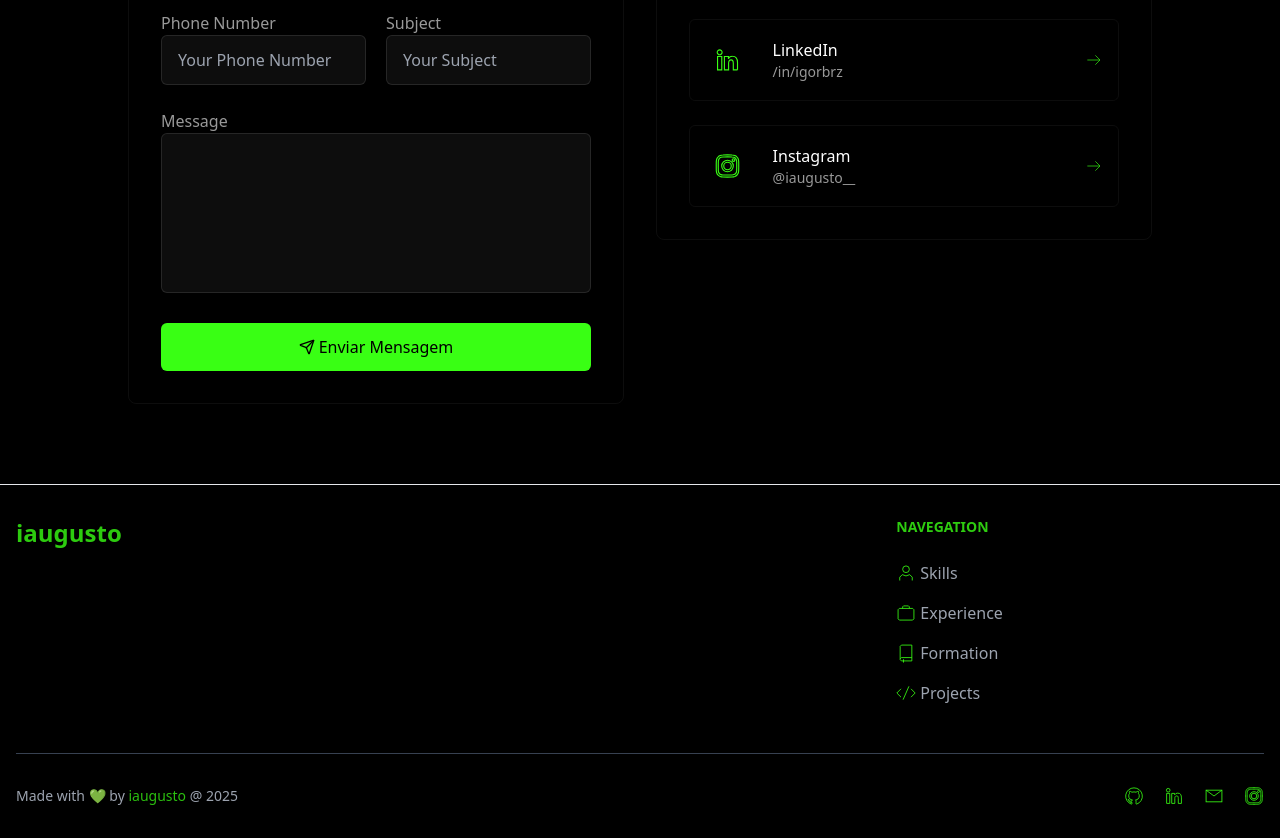
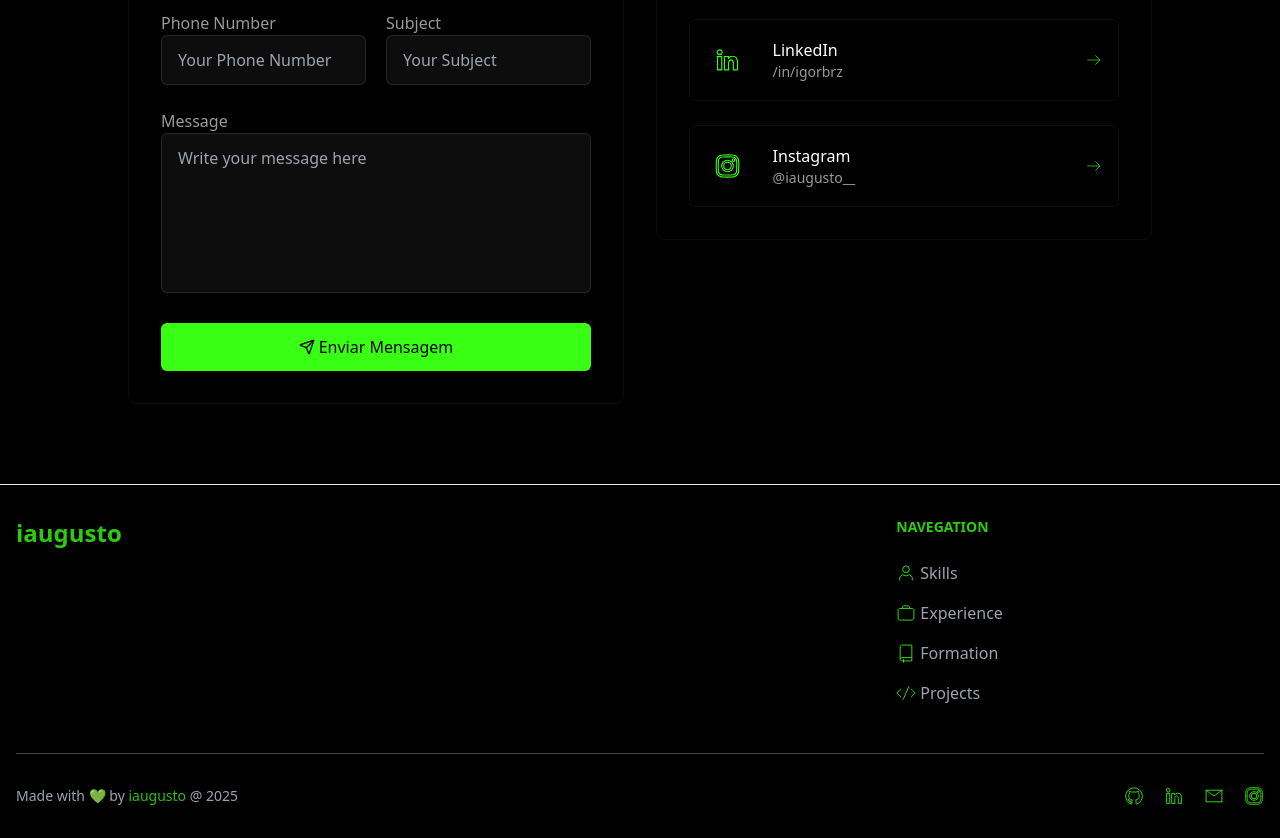
Before and after one commit to iaugustoz/portfolio, an Angular app: page / in a window 1280 px wide. Shown: the part 3660-4498 px from the top of the page. Built offline with nearby package versions, Linux system fonts and the light colour scheme.

Commit message:
:sparkles: feat: adicionar placeholder

```diff
--- a/src/app/features/home/components/contact-form/contact-form.component.html
+++ b/src/app/features/home/components/contact-form/contact-form.component.html
@@ -48,7 +48,13 @@
 
         <div class="flex flex-col">
           <label for="subject" class="form-label">Subject</label>
-          <input type="text" id="subject" class="form-input" required placeholder="Your Subject"/>
+          <input
+            type="text"
+            id="subject"
+            class="form-input"
+            required
+            placeholder="Your Subject"
+          />
         </div>
       </div>
 
@@ -57,7 +63,7 @@
         <textarea
           id="message"
           class="form-input resize-none h-40"
-          placeholder=""
+          placeholder="Write your message here"
         ></textarea>
       </div>
 
```
